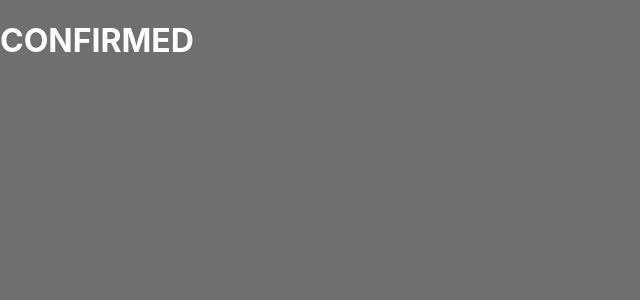
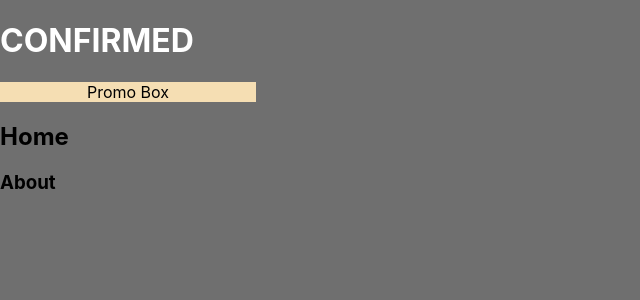
Before and after one commit to adamatsoftcrylic/ga4spa, a React (Create React App) app in the folder analytics-test/: page /confirmation in a window 1280 px wide. Shown: the top 300 px of the page, without its empty margins (0-640 px from the left). Built offline with nearby package versions, Linux system fonts and the light colour scheme.

Commit message:
links loop setup

```diff
--- a/analytics-test/src/App.css
+++ b/analytics-test/src/App.css
@@ -4,7 +4,7 @@ body {
 
 .link {
   font-size: xx-large;
-  color: red;
+  color: rgba(38, 255, 0, 0.759);
 }
 
 .link:active {
@@ -18,3 +18,10 @@ h1 {
 ul {
   list-style-type: none;
 }
+
+#promo {
+  height: 20%;
+  width: 20%;
+  background-color: wheat;
+  text-align: center;
+}
--- a/analytics-test/src/paths/About.jsx
+++ b/analytics-test/src/paths/About.jsx
@@ -1,11 +1,13 @@
 import React from 'react';
 import { NavLink } from 'react-router-dom';
+import Promo from './Promo';
 
 export default function About() {
   return (
     <div>
       <h1>About</h1>
       <NavLink className="link" to="/">Home</NavLink>
+      <Promo />
     </div>
   )
 }
--- a/analytics-test/src/paths/Confirmation.jsx
+++ b/analytics-test/src/paths/Confirmation.jsx
@@ -1,7 +1,24 @@
 import { React, useState } from "react";
+import Promo from "./Promo";
+import { useNavigate } from "react-router";
 
 export default function Confirmation() {
+  const navigate = useNavigate();
+
+  function home() {
+    navigate('/');
+  }
+
+  function about() {
+    navigate('/about');
+  }
+
   return (
-    <h1>CONFIRMED</h1>
+    <div>
+      <h1>CONFIRMED</h1>
+      <Promo />
+      <h2 onClick={home}>Home</h2>
+      <h3 onClick={about}>About</h3>
+    </div>
   )
 }
--- a/analytics-test/src/paths/Form.jsx
+++ b/analytics-test/src/paths/Form.jsx
@@ -8,7 +8,6 @@ export default function Form() {
 
   const logTown = (e) => {
     e.preventDefault();
-    console.log(name);
     navigate('/confirmation');
   }
 
--- a/analytics-test/src/paths/Home.jsx
+++ b/analytics-test/src/paths/Home.jsx
@@ -5,9 +5,11 @@ import Form from './Form';
 export default function Home() {
   return (
     <div>
-      <h1>Home</h1>
-      <Link className="link" to="/about">About</Link>
-      <Form />
+      <div className='flexbox'>
+        <h1>Home</h1>
+        <Link className="link" to="/about">About</Link>
+        <Form />
+      </div>
     </div>
   )
 }
--- /dev/null
+++ b/analytics-test/src/paths/Promo.jsx
@@ -0,0 +1,7 @@
+import { React } from "react";
+
+export default function Promo() {
+  return (
+    <div id="promo">Promo Box</div>
+  )
+}
```
